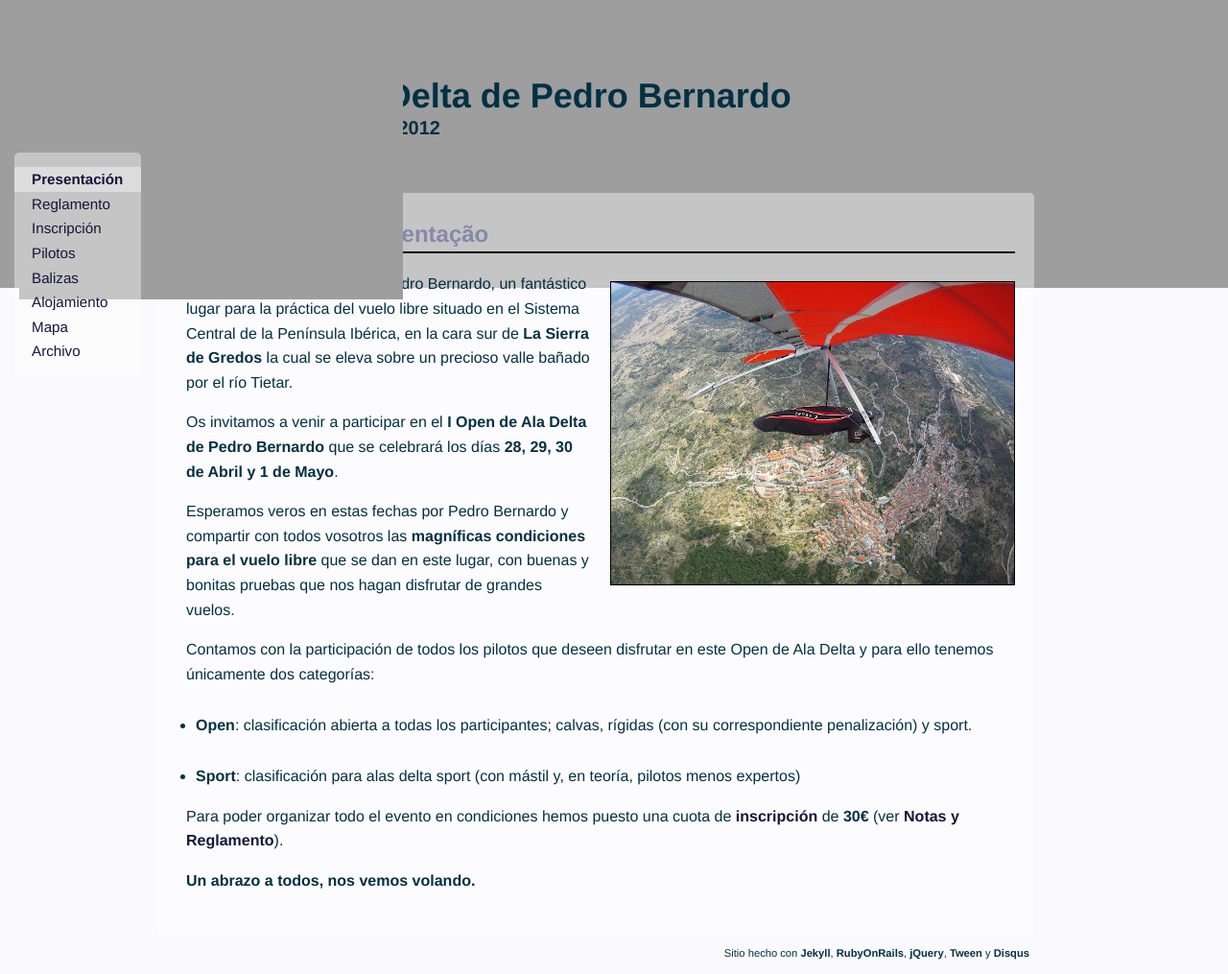
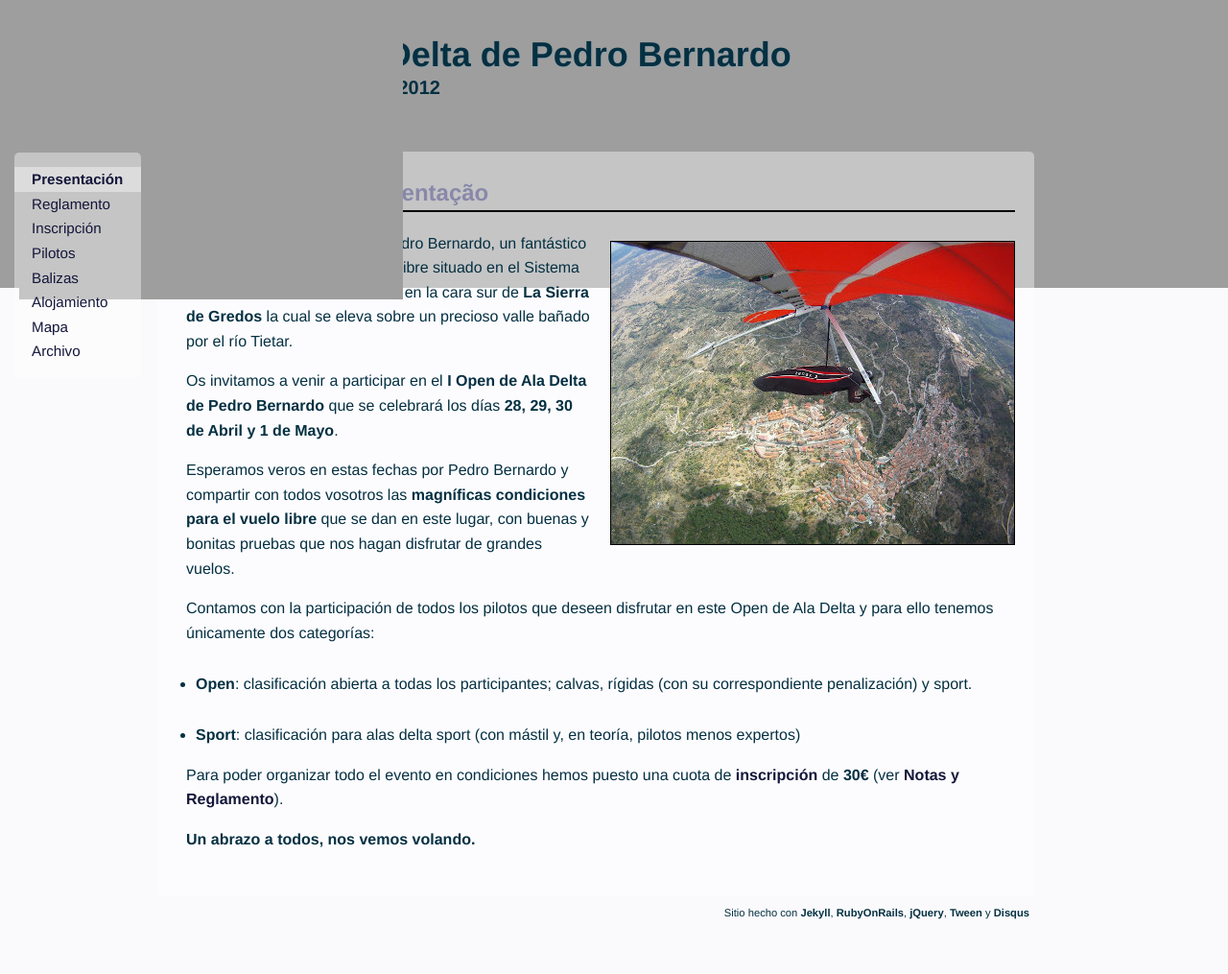
Before and after one commit to nando/openfly, a Jekyll site: the page built from index.md, in a window 1280 px wide and 1015 px high. Shown: the whole window at 96% size. Built offline with Jekyll 4.4.1, drawn with Linux system fonts in a browser that asks for light colours.

Commit message:
a vueltas con la cabeza de la cabecera

```diff
--- a/_layouts/default.html
+++ b/_layouts/default.html
@@ -12,7 +12,7 @@
     <title>{{ page.title }} - I {{site.root_desc}}</title>
     <link rel="alternate" type="application/atom+xml" title="Feed del {{site.root_desc}}" href="{{site.url}}/index.xml" />
     <!--[if lt IE 9]><script src="//html5shim.googlecode.com/svn/trunk/html5.js"></script><![endif]-->
-    <link rel="stylesheet" type="text/css" href="styles/inspired_by_bundler_inspired.css?version=3" />
+    <link rel="stylesheet" type="text/css" href="styles/inspired_by_bundler_inspired.css?version=4" />
     <!--[if IE 6]>
       <link rel="stylesheet" type="text/css" href="styles/ie6.css" />
     <![endif]-->
--- a/_layouts/default_pt.html
+++ b/_layouts/default_pt.html
@@ -12,7 +12,7 @@
     <title>{{ page.title }} - I Open de Asa Delta de Pedro Bernardo</title>
     <link rel="alternate" type="application/atom+xml" title="Feed del {{site.root_desc}}" href="{{site.url}}/index.xml" />
     <!--[if lt IE 9]><script src="//html5shim.googlecode.com/svn/trunk/html5.js"></script><![endif]-->
-    <link rel="stylesheet" type="text/css" href="styles/inspired_by_bundler_inspired.css?version=3" />
+    <link rel="stylesheet" type="text/css" href="styles/inspired_by_bundler_inspired.css?version=4" />
     <!--[if IE 6]>
       <link rel="stylesheet" type="text/css" href="styles/ie6.css" />
     <![endif]-->
--- a/styles/inspired_by_bundler_inspired.css
+++ b/styles/inspired_by_bundler_inspired.css
@@ -36,14 +36,10 @@ img.glider {
   top:60px;
 }
 
-header{
-  margin-top:42px;
-}
-
 header h1{
   font-size:36px;
   font-weight:bolder;
-  padding-top:42px;
+  padding-top:17px;
   margin-bottom:0;
   line-height:0.9em;
   text-shadow:#91a1a9 1px 1px 0
```
